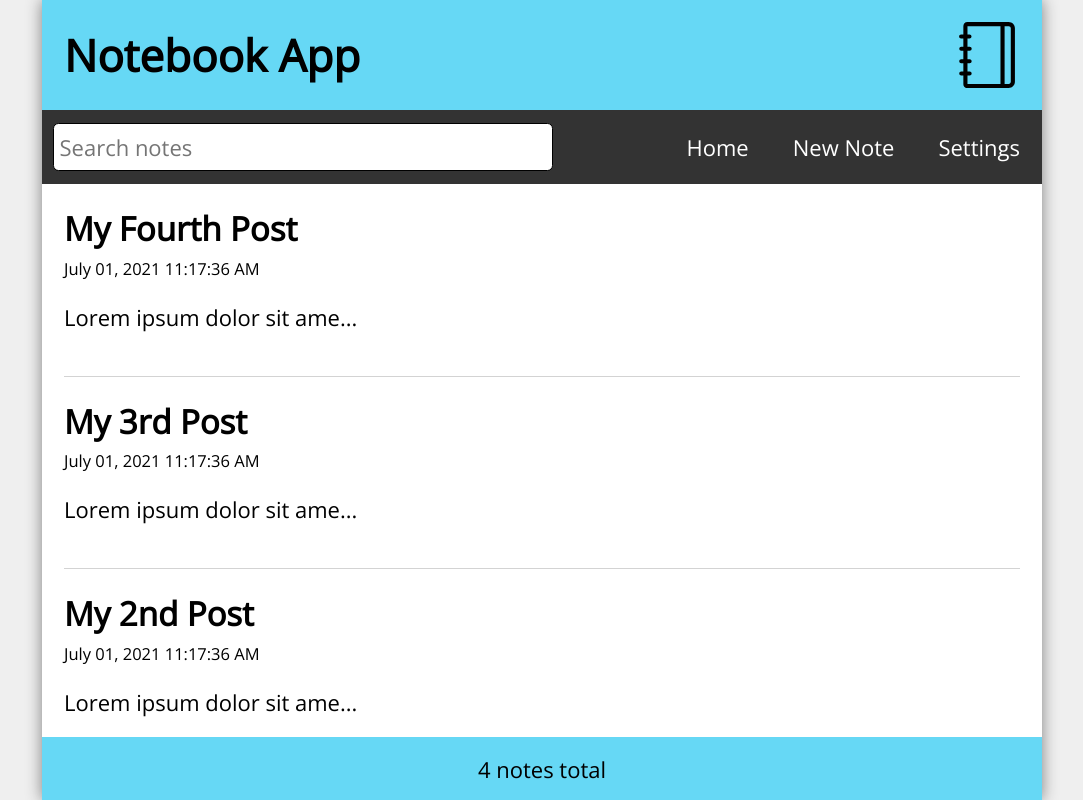
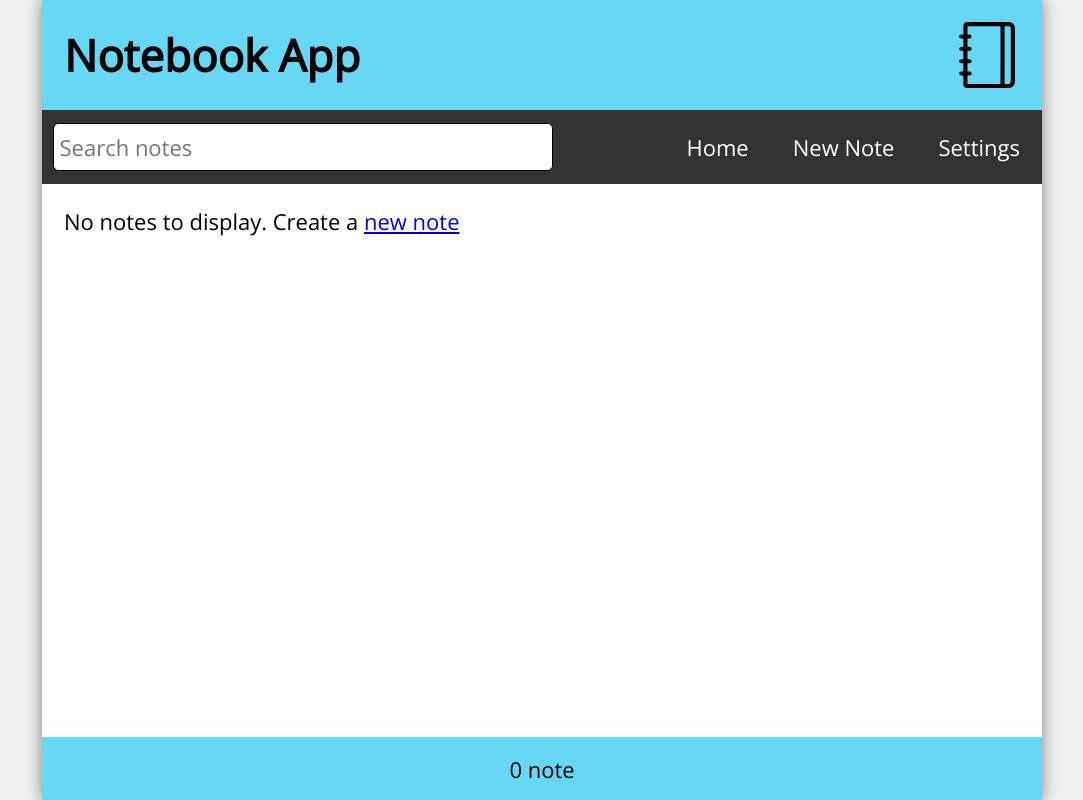
Before and after one commit to jordanr2m/react-notebook-app, a React (Create React App) app: page / in a window 1280 px wide. Shown: the whole page, without its empty margins (98-1181 px from the left). Built offline with nearby package versions, Linux system fonts and the light colour scheme.

Commit message:
Finished functionality for adding a new note. Began integrating localStorage.

```diff
--- a/src/components/NewNote.js
+++ b/src/components/NewNote.js
@@ -7,6 +7,7 @@ const NewNote = () => {
   const { notes, setNotes } = useContext(DataContext);
   const [noteTitle, setNoteTitle] = useState('');
   const [noteBody, setNoteBody] = useState('');
+  const navigate = useNavigate();
 
   // Add a new note
   const handleSubmit = (e) => {
@@ -14,6 +15,12 @@ const NewNote = () => {
     const id = (new Date().getTime()).toString(36);
     const datetime = format(new Date(), 'MMMM dd, yyyy pp');
     const newNote = { id, title: noteTitle, datetime, body: noteBody };
+    const allNotes = [...notes, newNote];
+    setNotes(allNotes);
+    // Set inputs back to empty after we submit new post
+    setNoteTitle('');
+    setNoteBody('');
+    navigate('/');
   }
 
   return (
@@ -22,6 +29,7 @@ const NewNote = () => {
       <form className='newNoteForm' onSubmit={handleSubmit}>
         <label htmlFor='noteTitle'>Title</label>
         <input
+          autoFocus
           id='noteTitle'
           type='text'
           required
--- a/src/context/DataContext.js
+++ b/src/context/DataContext.js
@@ -6,32 +6,33 @@ export const DataProvider = ({ children }) => {
     const [title, setTitle] = useState('Notebook App');
     const [search, setSearch] = useState('');
     const [searchResults, setSearchResults] = useState([]);
-    const [notes, setNotes] = useState([
-        {
-            id: "lz7e4199",
-            title: "My First Post",
-            datetime: "July 01, 2021 11:17:36 AM",
-            body: "Lorem ipsum dolor sit amet consectetur adipisicing elit. Quis consequatur expedita, assumenda similique non optio! Modi nesciunt excepturi corrupti atque blanditiis quo nobis, non optio quae possimus illum exercitationem ipsa!"
-          },
-          {
-            id: "lz7e4q2l",
-            title: "My 2nd Post",
-            datetime: "July 01, 2021 11:17:36 AM",
-            body: "Lorem ipsum dolor sit amet consectetur adipisicing elit. Quis consequatur expedita, assumenda similique non optio! Modi nesciunt excepturi corrupti atque blanditiis quo nobis, non optio quae possimus illum exercitationem ipsa!"
-          },
-          {
-            id: "lz7e5f8w",
-            title: "My 3rd Post",
-            datetime: "July 01, 2021 11:17:36 AM",
-            body: "Lorem ipsum dolor sit amet consectetur adipisicing elit. Quis consequatur expedita, assumenda similique non optio! Modi nesciunt excepturi corrupti atque blanditiis quo nobis, non optio quae possimus illum exercitationem ipsa!"
-          },
-          {
-            id: "lzabsfse",
-            title: "My Fourth Post",
-            datetime: "July 01, 2021 11:17:36 AM",
-            body: "Lorem ipsum dolor sit amet consectetur adipisicing elit. Quis consequatur expedita, assumenda similique non optio! Modi nesciunt excepturi corrupti atque blanditiis quo nobis, non optio quae possimus illum exercitationem ipsa!"
-          }
-    ]);
+    const [notes, setNotes] = useState(JSON.parse(localStorage.getItem('noteslist')) || []);
+    // const [notes, setNotes] = useState([
+    //     {
+    //         id: "lz7e4199",
+    //         title: "My First Post",
+    //         datetime: "July 01, 2021 11:17:36 AM",
+    //         body: "Lorem ipsum dolor sit amet consectetur adipisicing elit. Quis consequatur expedita, assumenda similique non optio! Modi nesciunt excepturi corrupti atque blanditiis quo nobis, non optio quae possimus illum exercitationem ipsa!"
+    //       },
+    //       {
+    //         id: "lz7e4q2l",
+    //         title: "My 2nd Post",
+    //         datetime: "July 01, 2021 11:17:36 AM",
+    //         body: "Lorem ipsum dolor sit amet consectetur adipisicing elit. Quis consequatur expedita, assumenda similique non optio! Modi nesciunt excepturi corrupti atque blanditiis quo nobis, non optio quae possimus illum exercitationem ipsa!"
+    //       },
+    //       {
+    //         id: "lz7e5f8w",
+    //         title: "My 3rd Post",
+    //         datetime: "July 01, 2021 11:17:36 AM",
+    //         body: "Lorem ipsum dolor sit amet consectetur adipisicing elit. Quis consequatur expedita, assumenda similique non optio! Modi nesciunt excepturi corrupti atque blanditiis quo nobis, non optio quae possimus illum exercitationem ipsa!"
+    //       },
+    //       {
+    //         id: "lzabsfse",
+    //         title: "My Fourth Post",
+    //         datetime: "July 01, 2021 11:17:36 AM",
+    //         body: "Lorem ipsum dolor sit amet consectetur adipisicing elit. Quis consequatur expedita, assumenda similique non optio! Modi nesciunt excepturi corrupti atque blanditiis quo nobis, non optio quae possimus illum exercitationem ipsa!"
+    //       }
+    // ]);
 
     // Search Bar
     useEffect(() => {
```
